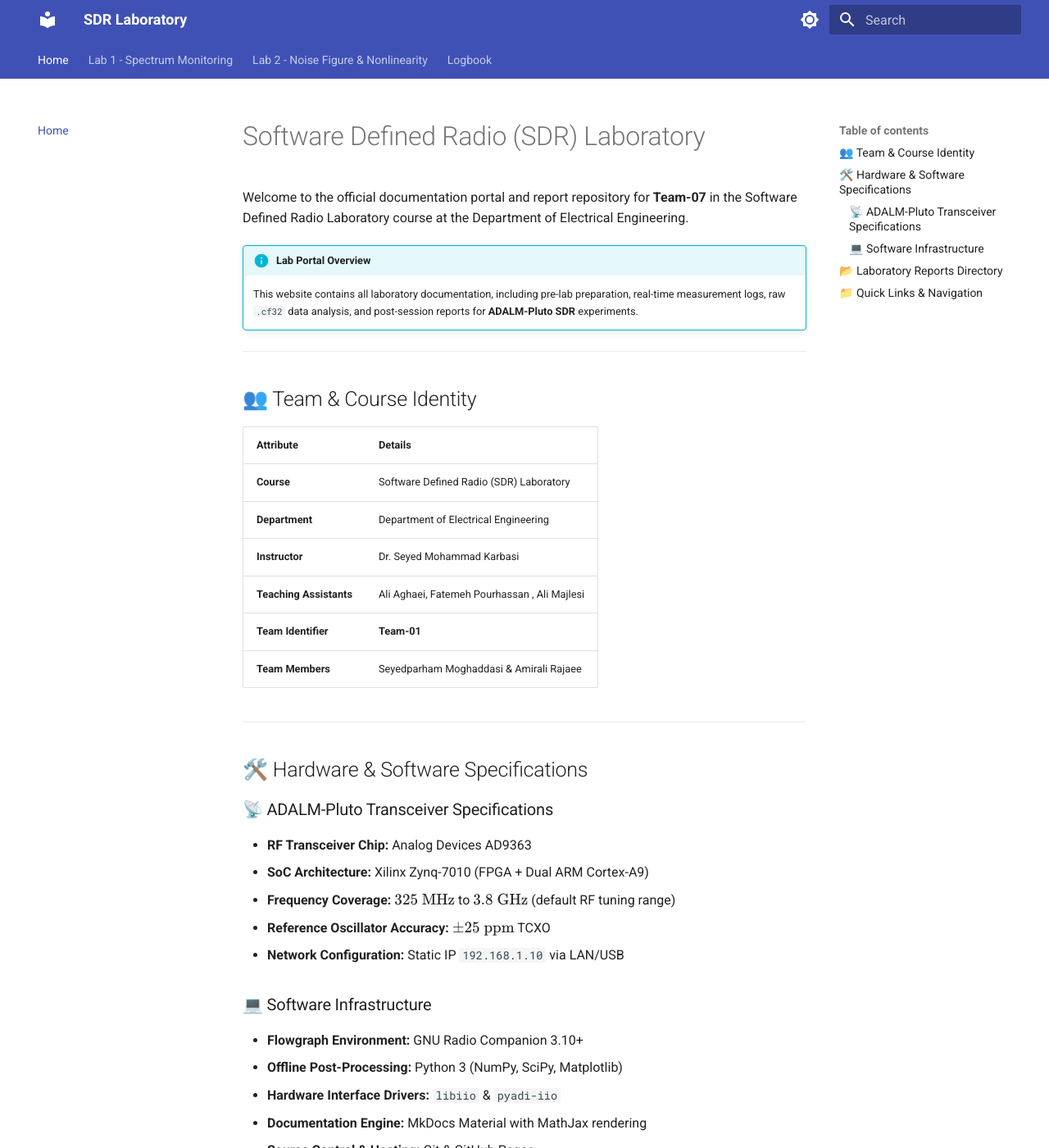
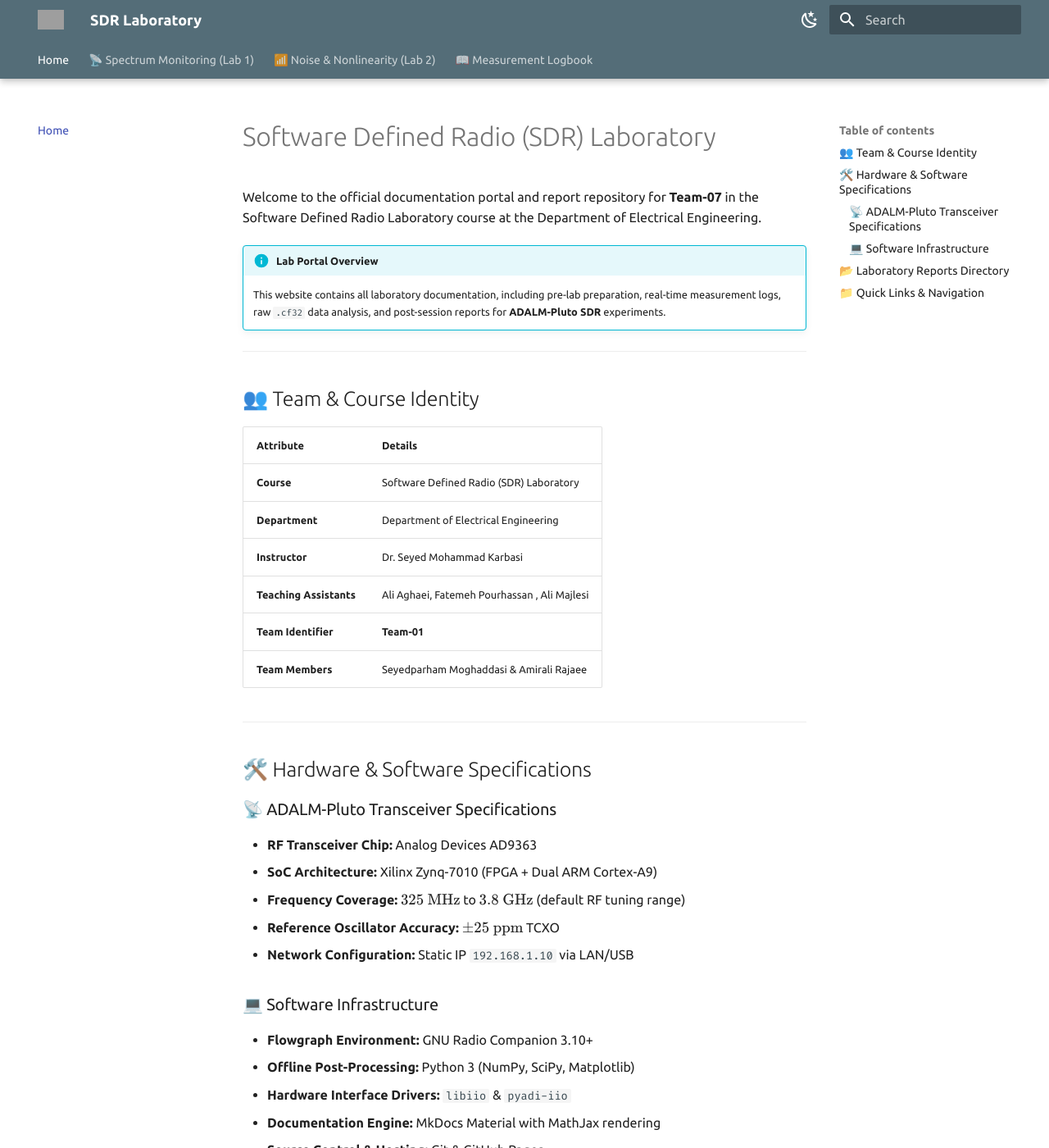
Before and after one commit to Parhammg/SDR, an MkDocs documentation site: the page built from docs/index.md, in a window 1280 px wide and 1400 px high. Shown: the whole window at 82% size. Built offline with MkDocs 1.6.1 and Material for MkDocs 9.7.7, drawn with Linux system fonts in a browser that asks for light colours; grey boxes are pictures that could not be loaded.

Commit message:
The Design has been changed

```diff
--- a/mkdocs.yml
+++ b/mkdocs.yml
@@ -1,48 +1,92 @@
 site_name: SDR Laboratory
+site_description: "Software Defined Radio Lab Documentation & Reports"
+site_author: "Team-01"
 
 theme:
   name: material
+
+  # 📡 1. HARDWARE VIBE: Add an RF/Signal Logo and Favicon
+  logo: material/radio-tower
+  favicon: material/waveform
+
+  # 💻 2. LINUX & GNURADIO AESTHETIC: Custom Fonts
+  # Ubuntu gives it a clean, Linux-native feel. Fira Code makes code/data look beautiful.
+  font:
+    text: Ubuntu
+    code: Fira Code
+
   language: en
+
+  # 🎨 3. COLOR PALETTE: Terminal & Radar Vibes
   palette:
-    # حالت روشن (Light Mode)
-    - scheme: default
-      primary: indigo
+    # Light Mode: Clean, scientific, and readable
+    - media: "(prefers-color-scheme: light)"
+      scheme: default
+      primary: blue grey
+      accent: deep orange
+      toggle:
+        icon: material/weather-night
+        name: Switch to dark mode (Terminal View)
+
+    # Dark Mode: High-contrast terminal / radar aesthetic
+    - media: "(prefers-color-scheme: dark)"
+      scheme: slate
+      primary: black
       accent: cyan
       toggle:
-        icon: material/brightness-7
-        name: Switch to dark mode
-    # حالت تاریک (Dark Mode)
-    - scheme: slate
-      primary: indigo
-      accent: cyan
-      toggle:
-        icon: material/brightness-4
-        name: Switch to light mode
+        icon: material/weather-sunny
+        name: Switch to light mode (Lab View)
+
+  # 🚀 4. LIVE & INTERACTIVE FEATURES
   features:
-    - navigation.tabs          # تب‌های بالای صفحه
-    - navigation.top           # دکمه بازگشت به بالای صفحه (Back to top)
-    - navigation.tracking      # ردیابی خودکار اسکرول در آدرس مرورگر
-    - content.code.copy        # افزودن دکمه Copy به کادر کدها
-    - toc.follow               # اسکرول خودکار جدول محتوای سمت راست
+    - navigation.instant          # SPA Mode: Zero-refresh page loads (Makes the site feel "live")
+    - navigation.instant.progress # Shows a loading bar during quick transitions
+    - navigation.tabs             # Top navigation tabs
+    - navigation.tabs.sticky      # Keeps top tabs visible when scrolling down
+    - navigation.sections         # Groups sidebar items into neat categories
+    - navigation.path             # Breadcrumb navigation at the top of pages (Home > Lab 1)
+    - navigation.tracking         # URL dynamically updates as you scroll past headers
+    - navigation.top              # Back to top button
+    - toc.follow                  # Table of Contents scrolls with you
+    - search.suggest              # Search auto-complete drop-downs
+    - search.highlight            # Highlights your search terms in yellow on the page
+    - content.code.copy           # Copy buttons on Python/C++ code blocks
+    - content.tabs.link           # Clicking a tab on one page switches them on all pages
 
 nav:
   - Home: index.md
-  - Lab 1 - Spectrum Monitoring: Lab1/lab01.md
-  - Lab 2 - Noise Figure & Nonlinearity:
+  - 📡 Spectrum Monitoring (Lab 1): Lab1/lab01.md
+  - 📶 Noise & Nonlinearity (Lab 2):
       - Pre-Lab Report: Lab2/prelab.md
-  - Logbook: log.md
+  - 📖 Measurement Logbook: log.md
 
 markdown_extensions:
+  - admonition                    # Info/Warning/Success color boxes
+  - attr_list                     # Add CSS classes directly to markdown elements
+  - md_in_html                    # Allows you to write markdown inside HTML tags
+  - tables                        # Standard markdown tables
+
+  # Math & Equations
   - pymdownx.arithmatex:
       generic: true
-  - admonition                 # کادرهای رنگی نکته، هشدار و راهنما
-  - pymdownx.details           # قابلیت بازوبسته شدن (آکاردئونی) کادرها
-  - pymdownx.superfences       # هایلایت پیشرفته کدهای پایتون
+
+  # Advanced Code Blocks
+  - pymdownx.details              # Allows collapsible (accordion) boxes
+  - pymdownx.superfences          # Advanced code highlighting
   - pymdownx.highlight:
       anchor_linenums: true
       line_spans: __span
       pygments_lang_class: true
-  - tables                     # جدول‌های تمیز و مرتب
+
+  # 🗂️ 5. ESSENTIAL UI UPGRADES (Needed for a beautiful layout)
+  - pymdownx.tabbed:              # Enables Content Tabs (Perfect for Hardware vs Software specs)
+      alternate_style: true
+  - pymdownx.tasklist:            # Renders beautiful interactive checkboxes for your Quick Links
+      custom_checkbox: true
+  - pymdownx.emoji:               # Enables Material Design Icons (e.g. :material-memory:)
+      emoji_index: !!python/name:material.extensions.emoji.twemoji
+      emoji_generator: !!python/name:material.extensions.emoji.to_svg
+  - pymdownx.magiclink            # Automatically turns raw URLs into clickable links
 
 extra_javascript:
   - javascripts/mathjax.js
```
